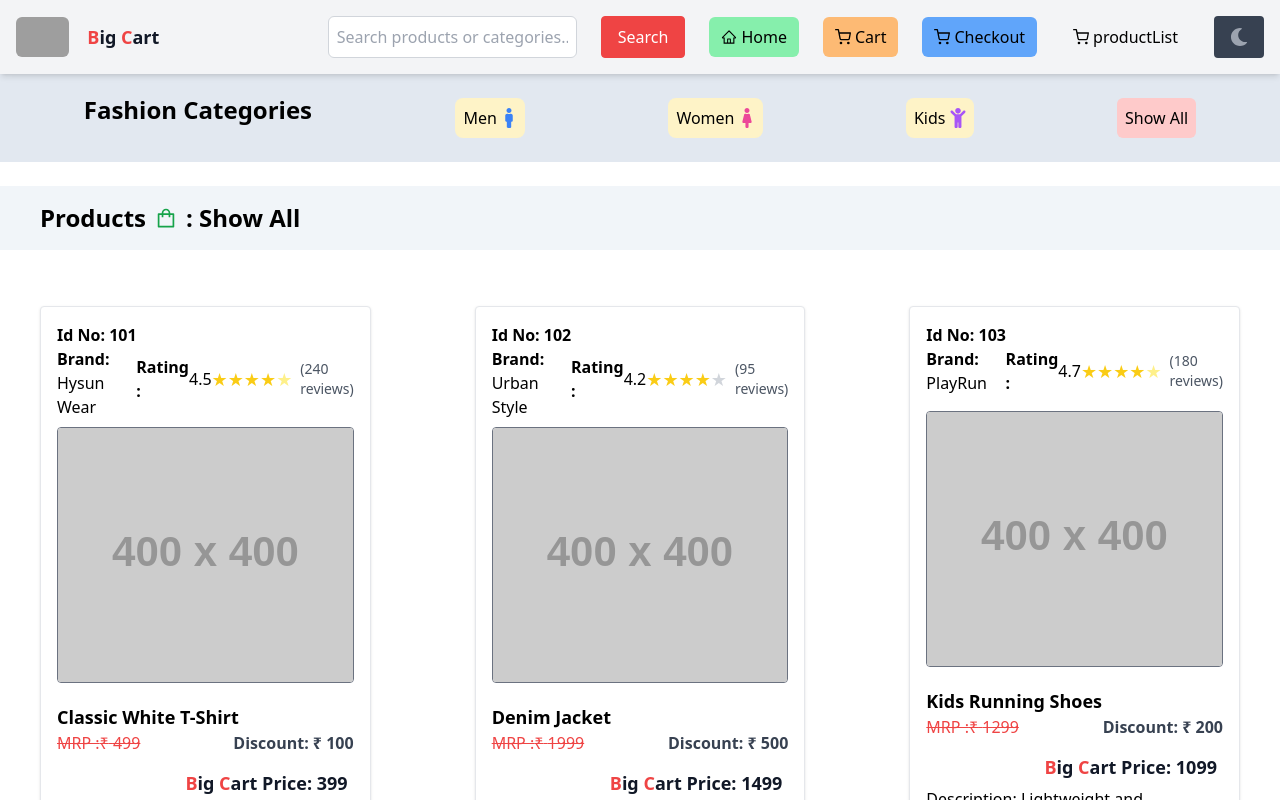
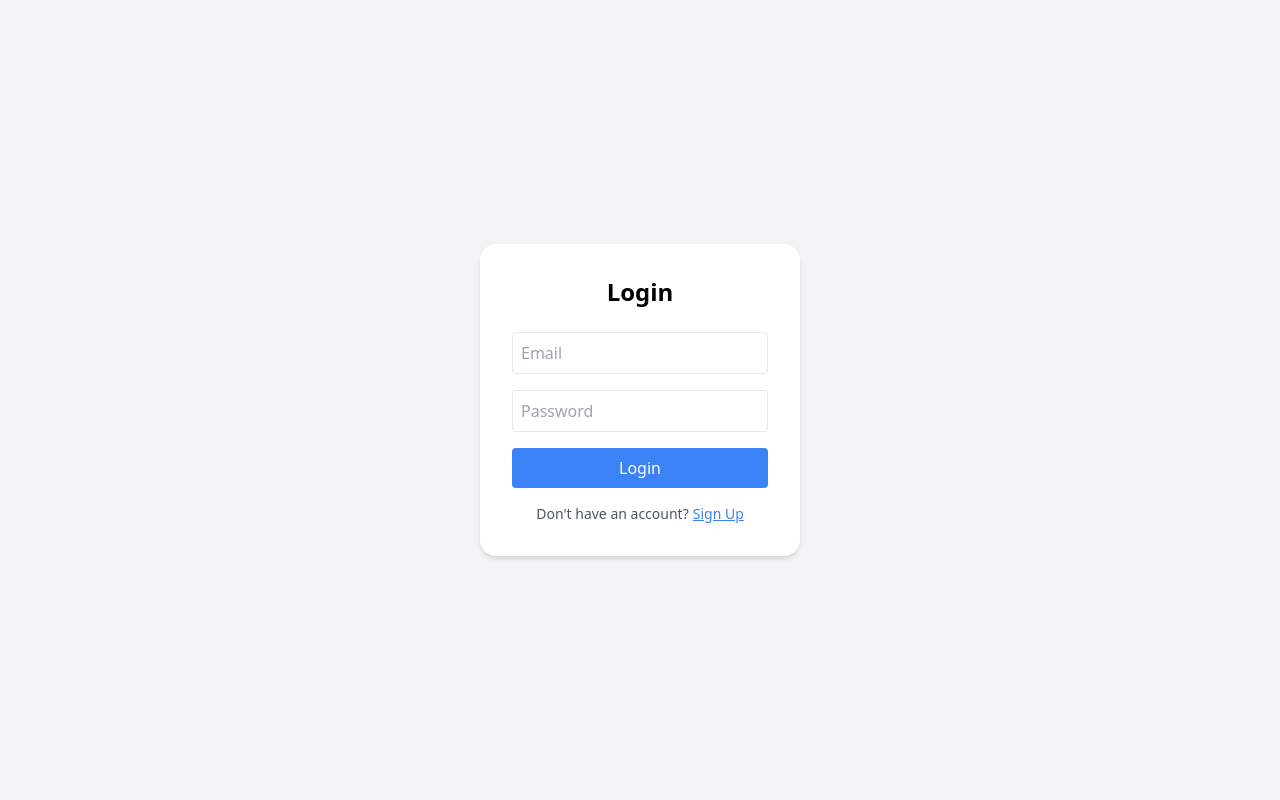
Before and after one commit to RahulChauhan101/Big-cart-ecommerce-website-, a React (Vite) app: page / in a window 1280 px wide. Shown: the top 800 px of the page. Built offline with nearby package versions, Linux system fonts and the light colour scheme; grey boxes are pictures that could not be loaded.

Commit message:
new add aur=th.jsx

```diff
--- a/package.json
+++ b/package.json
@@ -13,6 +13,7 @@
   "license": "ISC",
   "dependencies": {
     "@reduxjs/toolkit": "^2.9.0",
+    "@supabase/supabase-js": "^2.75.0",
     "axios": "^1.12.2",
     "react": "^18.2.0",
     "react-dom": "^18.2.0",
--- a/src/App.jsx
+++ b/src/App.jsx
@@ -1,25 +1,46 @@
-import React from "react";
-import { BrowserRouter as Router, Routes, Route } from "react-router-dom";
+import React, { useEffect, useState } from "react";
+import { BrowserRouter as Router, Routes, Route, Navigate } from "react-router-dom";
+import { supabase } from "./supabaseClient";
+
 import Navbar from "./Navbar/Navbar";
 import Home from "./Navbar/Page/Home";
 import Cart from "./Navbar/Page/Cart";
 import CheckoutPage from "./Navbar/Page/CheckoutPage";
-import Product from "./Navbar/Page/product";
+import Product from "./Navbar/Page/Product";
 import ProductList from "./components/ProductList";
-
-
+import Auth from "./components/Auth"; // Your login/signup component
 
 function App() {
+  const [session, setSession] = useState(null);
+
+  useEffect(() => {
+    // Get current session on load
+    supabase.auth.getSession().then(({ data: { session } }) => {
+      setSession(session);
+    });
+
+    // Listen for auth changes
+    const { data: listener } = supabase.auth.onAuthStateChange((_event, session) => {
+      setSession(session);
+    });
+
+    return () => listener.subscription.unsubscribe();
+  }, []);
+
+  // If not logged in, show Auth component
+  if (!session) return <Auth />;
+
   return (
     <Router>
-      {/* <Navbar /> */}
-
+      <Navbar />
       <Routes>
         <Route path="/" element={<Home />} />
         <Route path="/cart" element={<Cart />} />
         <Route path="/checkout" element={<CheckoutPage />} />
-        <Route path="/product/:id" element={<Product/>} />
-        <Route path="/productList" element={<ProductList/>} />
+        <Route path="/product/:id" element={<Product />} />
+        <Route path="/productList" element={<ProductList />} />
+        {/* Redirect any unknown route to home */}
+        <Route path="*" element={<Navigate to="/" />} />
       </Routes>
     </Router>
   );
--- /dev/null
+++ b/src/components/Auth.jsx
@@ -0,0 +1,124 @@
+import React, { useState } from "react";
+import { supabase } from "../supabaseClient";
+
+const Auth = () => {
+  const [email, setEmail] = useState("");
+  const [password, setPassword] = useState("");
+  const [fullName, setFullName] = useState(""); // new field
+  const [loading, setLoading] = useState(false);
+  const [isLogin, setIsLogin] = useState(true);
+
+  const handleSubmit = async (e) => {
+    e.preventDefault();
+    setLoading(true);
+
+    try {
+      if (isLogin) {
+        // 🔹 Login
+        const { data, error } = await supabase.auth.signInWithPassword({
+          email,
+          password,
+        });
+        if (error) throw error;
+
+        alert("✅ Logged in successfully!");
+        console.log("User session:", data.session);
+
+      } else {
+        // 🔹 Signup
+        const { data, error } = await supabase.auth.signUp({
+          email,
+          password,
+        });
+        if (error) throw error;
+
+        // Insert a row into the profiles table
+        if (data.user) {
+          const { error: profileError } = await supabase
+            .from("profiles")
+            .insert([{ user_id: data.user.id, full_name: fullName }]);
+
+          if (profileError) console.error("Profile insert error:", profileError);
+          else console.log("Profile created for user:", data.user.id);
+        }
+
+        if (data.user?.confirmation_sent_at) {
+          alert(
+            "✅ Signup successful! Check your email for verification link."
+          );
+        } else {
+          alert("✅ Signup successful! You can log in now.");
+        }
+
+        console.log("New user:", data.user);
+      }
+    } catch (error) {
+      console.error("Auth error:", error.message);
+      alert(`⚠️ ${error.message}`);
+    } finally {
+      setLoading(false);
+    }
+  };
+
+  return (
+    <div className="flex justify-center items-center min-h-screen bg-gray-100">
+      <form
+        onSubmit={handleSubmit}
+        className="bg-white p-8 rounded-2xl shadow-md w-80"
+      >
+        <h2 className="text-2xl font-semibold text-center mb-6">
+          {isLogin ? "Login" : "Sign Up"}
+        </h2>
+
+        {!isLogin && (
+          <input
+            type="text"
+            placeholder="Full Name"
+            value={fullName}
+            onChange={(e) => setFullName(e.target.value)}
+            className="w-full p-2 mb-4 border rounded"
+            required
+          />
+        )}
+
+        <input
+          type="email"
+          placeholder="Email"
+          value={email}
+          onChange={(e) => setEmail(e.target.value)}
+          className="w-full p-2 mb-4 border rounded"
+          required
+        />
+        <input
+          type="password"
+          placeholder="Password"
+          value={password}
+          onChange={(e) => setPassword(e.target.value)}
+          className="w-full p-2 mb-4 border rounded"
+          required
+        />
+
+        <button
+          type="submit"
+          disabled={loading}
+          className="w-full bg-blue-500 text-white py-2 rounded hover:bg-blue-600"
+        >
+          {loading ? "Please wait..." : isLogin ? "Login" : "Sign Up"}
+        </button>
+
+        <p className="text-center mt-4 text-sm text-gray-600">
+          {isLogin ? "Don't have an account?" : "Already have an account?"}
+          <button
+            type="button"
+            onClick={() => setIsLogin(!isLogin)}
+            className="text-blue-500 ml-1 underline"
+          >
+            {isLogin ? "Sign Up" : "Login"}
+          </button>
+        </p>
+      </form>
+    </div>
+  );
+};
+
+export default Auth;
--- /dev/null
+++ b/src/supabaseClient.js
@@ -0,0 +1,13 @@
+import { createClient } from '@supabase/supabase-js';
+
+// Read from .env
+const supabaseUrl = import.meta.env.VITE_SUPABASE_URL;
+const supabaseAnonKey = import.meta.env.VITE_SUPABASE_ANON_KEY;
+
+// Fail-safe check
+if (!supabaseUrl || !supabaseAnonKey) {
+  throw new Error("Supabase URL or ANON key is missing! Check your .env file.");
+}
+
+// Create Supabase client
+export const supabase = createClient(supabaseUrl, supabaseAnonKey);
```
Also changed, not shown: 2 other files (tests, documents, lock files or other folders).
